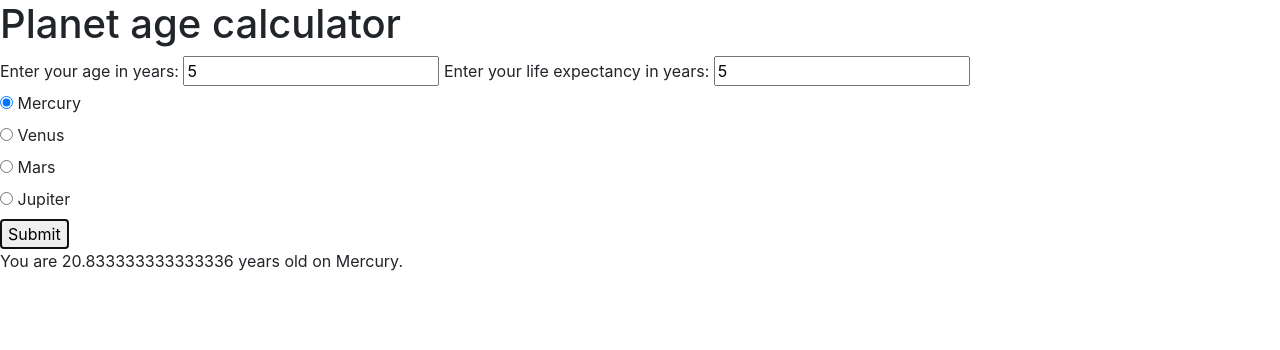
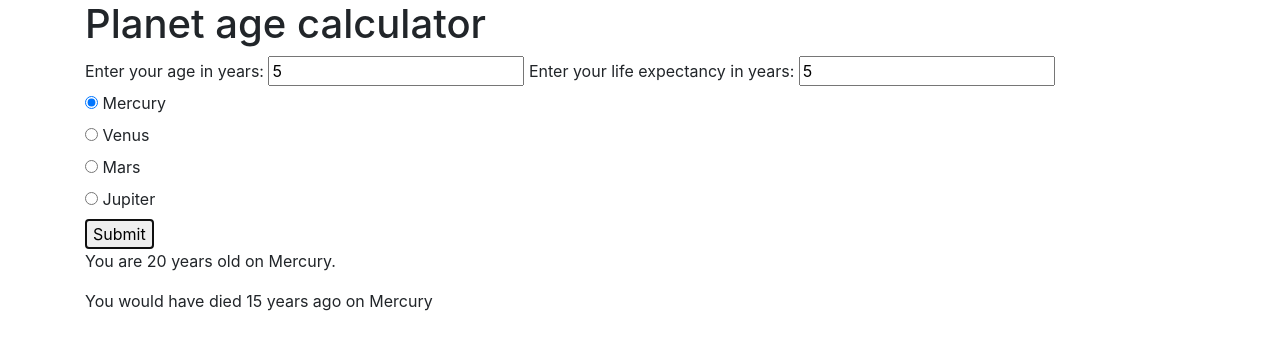
Before and after one commit to FrankTimmons/super-galactic-age, a website built with webpack: page src/index.html in a window 1280 px wide. Both pictures are taken after typing "5", "5" into the empty fields and a click on the button "Submit". Built offline with nearby package versions, Linux system fonts and the light colour scheme.

Commit message:
compet base ui functionality.

```diff
--- /dev/null
+++ b/src/css/styles.css
@@ -0,0 +1,11 @@
+#output {
+  display: none;
+}
+
+#remaining-life {
+  display: none;
+}
+
+#dead {
+  display: none;
+}
--- a/src/index.html
+++ b/src/index.html
@@ -4,6 +4,7 @@
   <title>Planet age calculator</title>
 </head>
 <body>
+  <div class="container">
     <h1>Planet age calculator</h1>
     <form id="age-calc-form">
       <label for="age">Enter your age in years:</label>
@@ -36,9 +37,9 @@
       </div>
       <button type="submit">Submit</button>
     </form>
-  <div id="output">
-    <p>You are <span id="planet-age"></span> years old on <span id="planet"></span>.</p>
-    <p></p>
+    <p id="output">You are <span id="planet-age"></span> years old on <span id="planet"></span>.</p>
+    <p id="dead">You would have died <span id="dead-for"></span> years ago on <span id="planet-dead"></span></p>
+    <p id="remaining-life">You have <span id="remaining-years"></span>years left to live on <span id="planet-life"></span></p>
   </div>
 </body>
 </html>
--- a/src/index.js
+++ b/src/index.js
@@ -1,6 +1,7 @@
 import $ from 'jquery';
 import 'bootstrap';
 import 'bootstrap/dist/css/bootstrap.min.css';
+import './css/styles.css';
 import { User } from './js/ageCalculator.js';
 
 $('form#age-calc-form').submit(function(event){
@@ -10,9 +11,19 @@ $('form#age-calc-form').submit(function(event){
   let planet = $("input:radio[name=planet]:checked").val();
   let newUser = new User(age);
   planetChecker(newUser, planet, earthLifeExpectancy);
-  $('#output').show();
-  $('#planet').text(planet);
-  $('#planet-age').text(newUser.planetAge);
+  if (Number(age)){
+    if (Number(earthLifeExpectancy)){
+      deadOrNot(newUser);
+    }
+    $('#output').show();
+    $('#planet').text(planet);
+    $('#planet-life').text(planet);
+    $('#planet-dead').text(planet);
+    $('#dead-for').text(parseInt(newUser.pastDeath));
+    $('#remaining-years').text(parseInt(newUser.lifeExpectancy));
+    $('#planet-age').text(parseInt(newUser.planetAge));
+  }
+
 });
 
 const planetChecker = (user, planet, lifeExpectancy) => {
@@ -26,3 +37,13 @@ const planetChecker = (user, planet, lifeExpectancy) => {
     user.jupiterAgeCalc(lifeExpectancy);
   }
 };
+
+const deadOrNot = (user) => {
+  if (user.pastDeath == "No"){
+    $('#remaining-life').show();
+    $('#dead').hide();
+  } else {
+    $('#dead').show();
+    $('#remaining-life').hide();
+  }
+};
```
Lines whose indentation alone changed are shown as unchanged.
